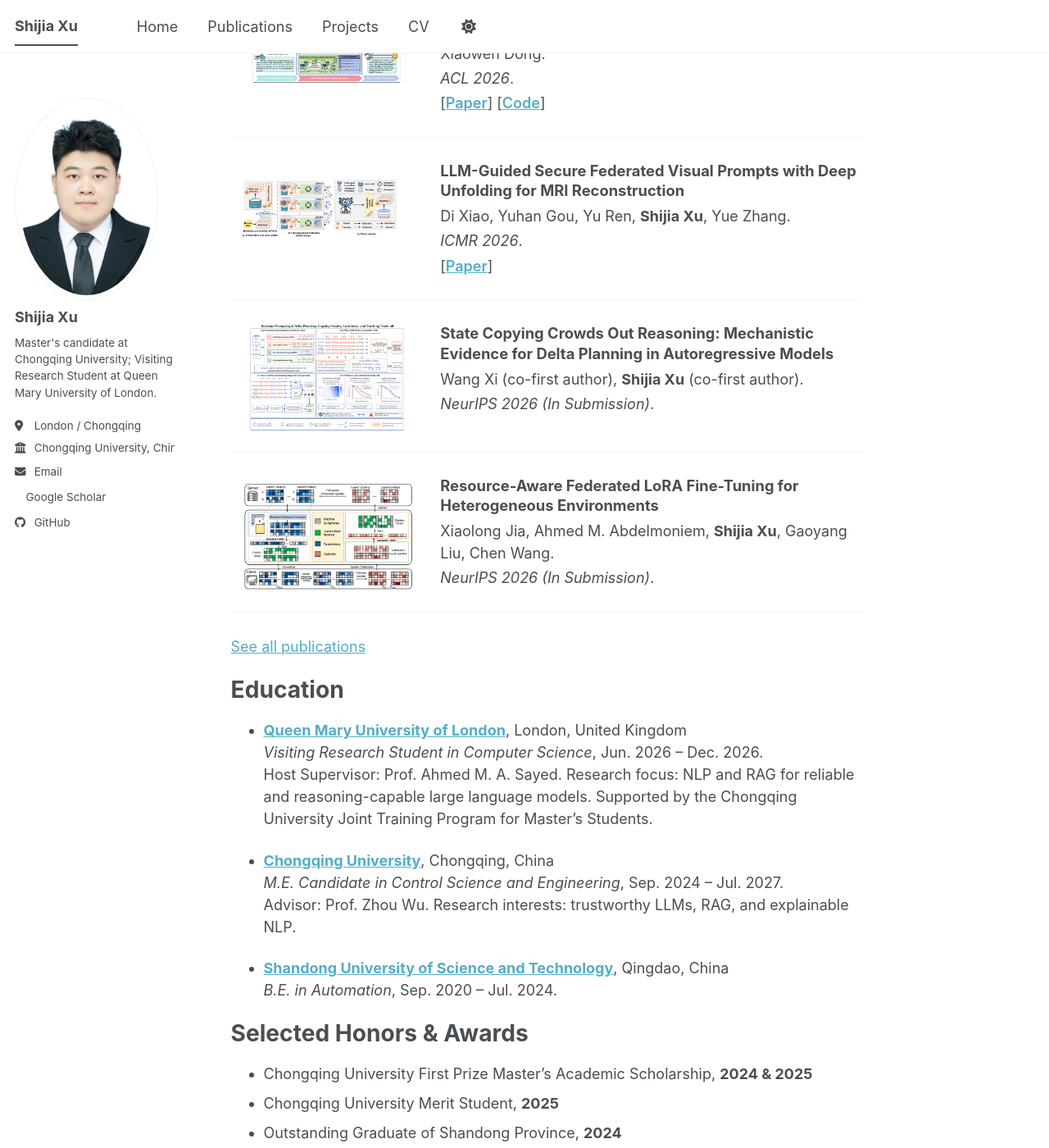
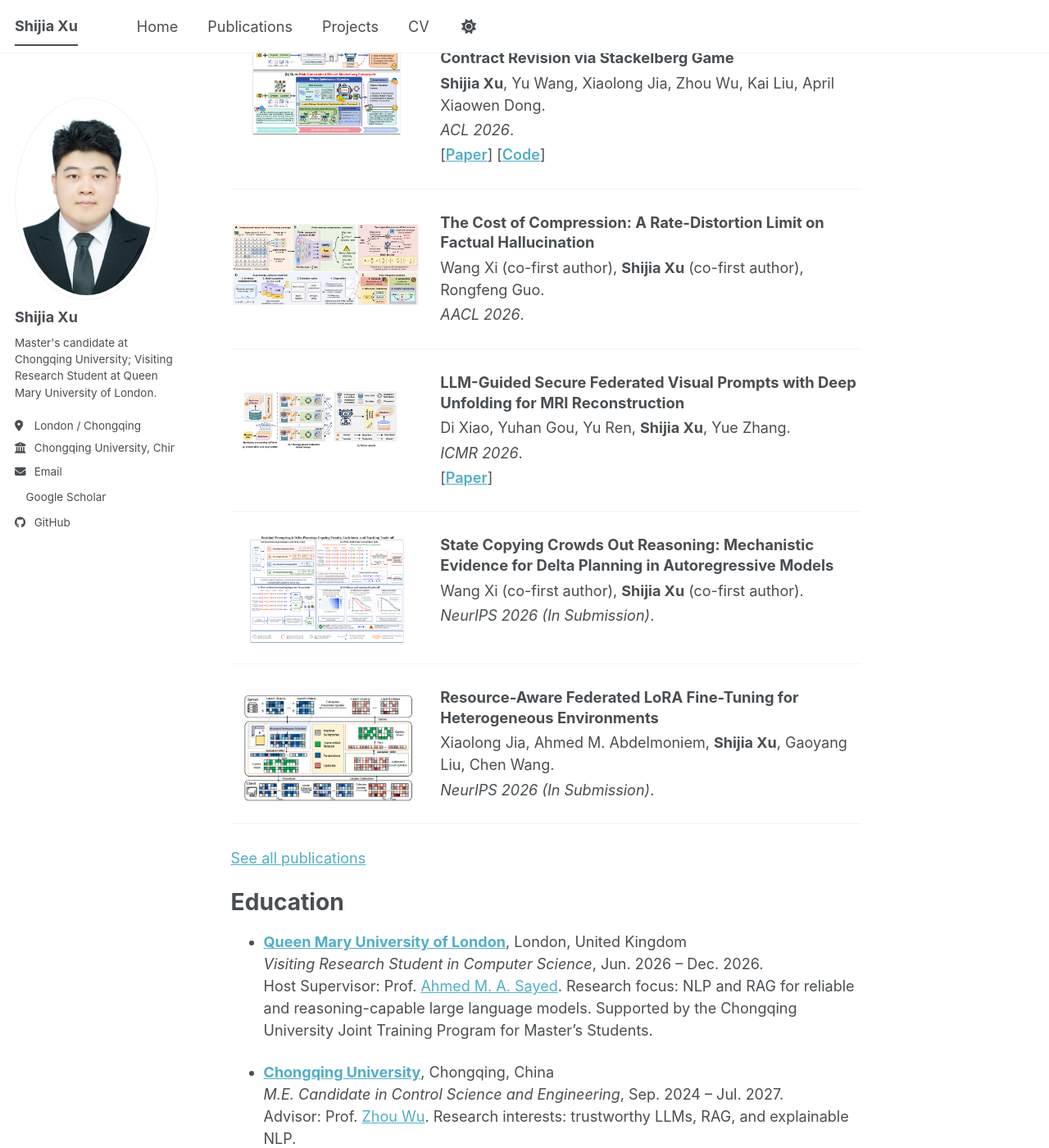
Before and after one commit to xjiacs/xjiacs.github.io, a Jekyll site: the page built from _pages/about.md, in a window 1280 px wide and 1400 px high, scrolled down 1353 px. Shown: the whole window at 82% size. Built offline with Jekyll 4.4.1, drawn with Linux system fonts in a browser that asks for light colours; a style sheet for code colours, icons or effects is not loaded; some of the changed text lies outside the part shown.

Commit message:
Update personal website

```diff
--- a/_pages/about.md
+++ b/_pages/about.md
@@ -52,7 +52,7 @@ redirect_from:
 }
 </style>
 
-Hi! I am **Shijia Xu**, a Master's candidate in **Control Science and Engineering at [Chongqing University](https://www.cqu.edu.cn/)**, advised by Prof. **Zhou Wu**. I am currently a **Visiting Research Student in Computer Science at [Queen Mary University of London](https://www.qmul.ac.uk/)**, hosted by Prof. **Ahmed M. A. Sayed**.
+Hi! I am **Shijia Xu**, a Master's candidate in **Control Science and Engineering at [Chongqing University](https://www.cqu.edu.cn/)**, advised by Prof. **[Zhou Wu](https://accu.cqu.edu.cn/info/1375/9163.htm)**. I am currently a **Visiting Research Student in Computer Science at [Queen Mary University of London](https://www.qmul.ac.uk/)**, hosted by Prof. **[Ahmed M. A. Sayed](https://www.qmul.ac.uk/eecs/people/profiles/sayedahmed.html)**.
 
 My research interests lie in **trustworthy large language models**, **retrieval-augmented generation (RAG)**, **reasoning**, and **explainable NLP**. I am particularly interested in building language-model systems that can retrieve useful evidence, verify intermediate reasoning, and remain reliable under practical constraints.
 
@@ -60,6 +60,7 @@ Please feel free to contact me at **shijiaxu@stu.cqu.edu.cn** if you are interes
 
 # News
 
+- **Sep. 2026** — Our paper **The Cost of Compression: A Rate-Distortion Limit on Factual Hallucination** was accepted to **AACL 2026**.
 - **Jun. 2026** — Started my visiting research at **Queen Mary University of London**, focusing on NLP and RAG for reliable and reasoning-capable large language models.
 - **May 2026** — Our paper **LLM-Guided Secure Federated Visual Prompts with Deep Unfolding for MRI Reconstruction** was accepted to **ICMR 2026**.
 - **Apr. 2026** — Two first-author papers, **Self-Correcting RAG** and **RCBSF**, were accepted to **ACL 2026**.
@@ -94,6 +95,15 @@ Please feel free to contact me at **shijiaxu@stu.cqu.edu.cn** if you are interes
   </div>
 </div>
 
+
+<div class="publication-item">
+  <div class="publication-thumb"><img src="{{ '/images/publications/cost-of-compression.png' | relative_url }}" alt="The Cost of Compression overview"></div>
+  <div class="publication-content">
+    <h3 class="publication-title">The Cost of Compression: A Rate-Distortion Limit on Factual Hallucination</h3>
+    <p class="publication-authors">Wang Xi (co-first author), <strong>Shijia Xu</strong> (co-first author), Rongfeng Guo.</p>
+    <p class="publication-venue"><em>AACL 2026</em>.</p>
+  </div>
+</div>
 
 <div class="publication-item">
   <div class="publication-thumb"><img src="{{ '/images/publications/llm-guided-secure-federated-visual-prompts.png' | relative_url }}" alt="Federated MRI reconstruction overview"></div>
@@ -131,11 +141,11 @@ Please feel free to contact me at **shijiaxu@stu.cqu.edu.cn** if you are interes
 
 - **[Queen Mary University of London](https://www.qmul.ac.uk/)**, London, United Kingdom
   *Visiting Research Student in Computer Science*, Jun. 2026 – Dec. 2026.
-  Host Supervisor: Prof. Ahmed M. A. Sayed. Research focus: NLP and RAG for reliable and reasoning-capable large language models. Supported by the Chongqing University Joint Training Program for Master's Students.
+  Host Supervisor: Prof. [Ahmed M. A. Sayed](https://www.qmul.ac.uk/eecs/people/profiles/sayedahmed.html). Research focus: NLP and RAG for reliable and reasoning-capable large language models. Supported by the Chongqing University Joint Training Program for Master's Students.
 
 - **[Chongqing University](https://www.cqu.edu.cn/)**, Chongqing, China
   *M.E. Candidate in Control Science and Engineering*, Sep. 2024 – Jul. 2027.
-  Advisor: Prof. Zhou Wu. Research interests: trustworthy LLMs, RAG, and explainable NLP.
+  Advisor: Prof. [Zhou Wu](https://accu.cqu.edu.cn/info/1375/9163.htm). Research interests: trustworthy LLMs, RAG, and explainable NLP.
 
 - **[Shandong University of Science and Technology](https://www.sdust.edu.cn/)**, Qingdao, China
   *B.E. in Automation*, Sep. 2020 – Jul. 2024.
```
Also changed, not shown: _publications/cost-of-compression.md (+3 -3 lines), 1 other file.
